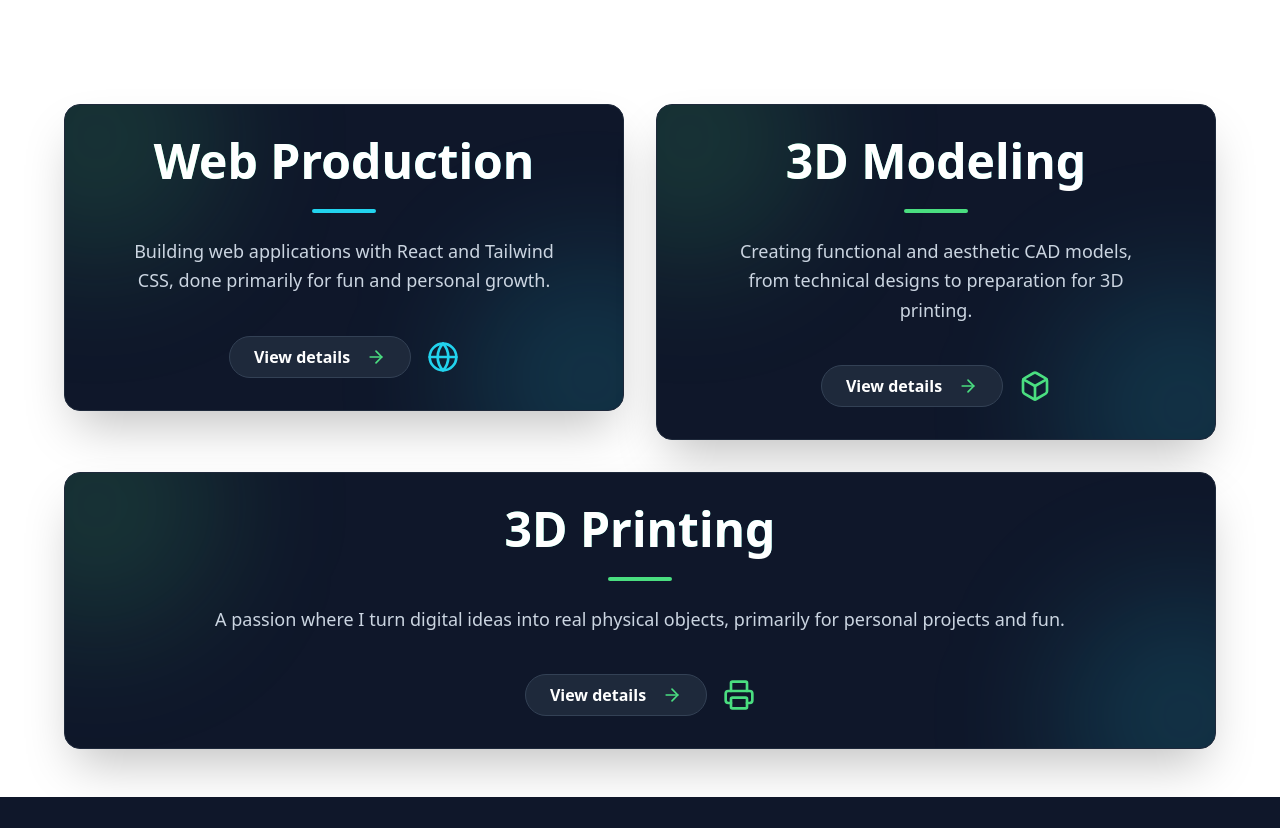
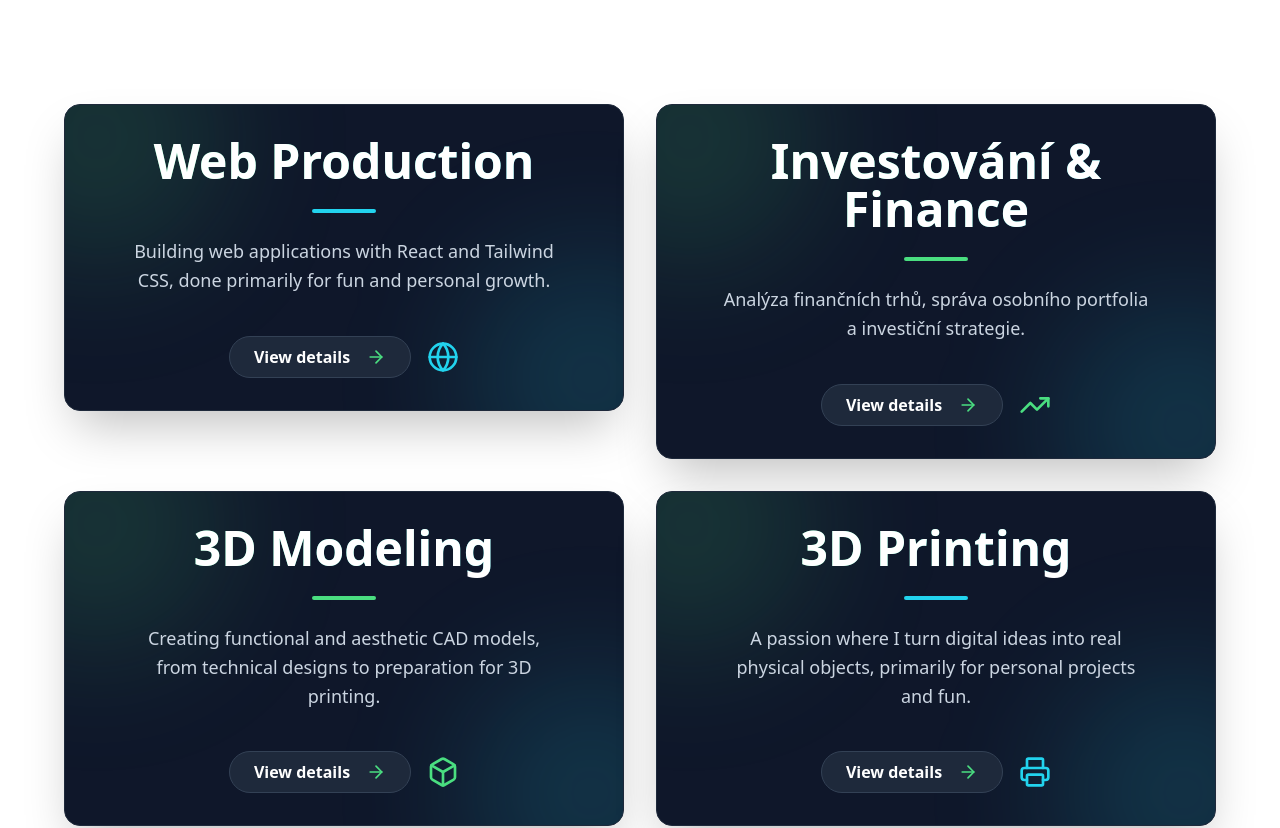
Before and after one commit to Kolecko2004/Website, a React (Vite) app in the folder mysite/: page /projects in a window 1280 px wide. Shown: the part 640-1468 px from the top of the page. Built offline with nearby package versions, Linux system fonts and the light colour scheme.

Commit message:
investing project

```diff
--- a/mysite/src/data/i18n.js
+++ b/mysite/src/data/i18n.js
@@ -97,6 +97,12 @@ const resources = {
               "Building web applications with React and Tailwind CSS, done primarily for fun and personal growth.",
           },
           {
+            slug: "investing",
+            title: "Investování & Finance",
+            description:
+              "Analýza finančních trhů, správa osobního portfolia a investiční strategie.",
+          },
+          {
             slug: "3d-modeling",
             title: "3D Modeling",
             description:
@@ -133,6 +139,28 @@ const resources = {
               title: "Get in Touch",
               description:
                 "Have a question about web development or want to collaborate? Feel free to reach out.",
+              buttonText: "Send an Email",
+              email: "vojtech.drozd.web@protonmail.com",
+            },
+          ],
+        },
+        investing: {
+          title: "Investing & Finance",
+          badge: "Finance",
+          description:
+            "Financial market analysis, personal portfolio management, and investment strategies.",
+          sections: [
+            {
+              type: "text",
+              title: "My Approach to Investing",
+              content:
+                "I apply an analytical approach to managing my personal portfolio, focusing on long-term growth, market analysis, and risk management.\n\nIt is a great way to combine data analysis with real-world economics.",
+            },
+            {
+              type: "contact",
+              title: "Get in Touch",
+              description:
+                "Want to discuss financial markets or investment strategies? Feel free to reach out.",
               buttonText: "Send an Email",
               email: "vojtech.drozd.web@protonmail.com",
             },
@@ -284,6 +312,12 @@ const resources = {
               "Tvorba webových stránek v Reactu a Tailwindu, kterou dělám primárně pro radost a osobní rozvoj.",
           },
           {
+            slug: "investing",
+            title: "Investing & Finance",
+            description:
+              "Financial market analysis, personal portfolio management, and investment strategies.",
+          },
+          {
             slug: "3d-modeling",
             title: "3D Modelování",
             description:
@@ -300,71 +334,102 @@ const resources = {
       projectDetailUI: {
         notFound: "Projekt nenalezen.",
         backButton: "Zpět na projekty",
-        contactFallback: "Napsat"
+        contactFallback: "Napsat",
       },
       projectDetails: {
         "web-production": {
           title: "Vývoj webů",
           badge: "Development",
-          description: "Tvorba webových stránek v Reactu a Tailwindu, kterou dělám primárně pro radost a osobní rozvoj.",
+          description:
+            "Tvorba webových stránek v Reactu a Tailwindu, kterou dělám primárně pro radost a osobní rozvoj.",
           sections: [
             {
               type: "text",
               title: "O mém webovém vývoji",
-              content: "Programovat webové stránky pomocí moderních technologií jako React a Tailwind CSS jsem se naučil především díky své praxi ve firmě numoteq.\n\nDnes se webovému vývoji věnuji hlavně jako zábavě a skvělému způsobu, jak si neustále rozšiřovat své individuální schopnosti.\n\nA pokud vás zajímá, jak takový web z mé dílny vypadá v praxi, nemusíte chodit daleko – tou nejlepší vizitkou je přímo tato stránka, kterou si právě prohlížíte."
+              content:
+                "Programovat webové stránky pomocí moderních technologií jako React a Tailwind CSS jsem se naučil především díky své praxi ve firmě numoteq.\n\nDnes se webovému vývoji věnuji hlavně jako zábavě a skvělému způsobu, jak si neustále rozšiřovat své individuální schopnosti.\n\nA pokud vás zajímá, jak takový web z mé dílny vypadá v praxi, nemusíte chodit daleko – tou nejlepší vizitkou je přímo tato stránka, kterou si právě prohlížíte.",
             },
             {
               type: "contact",
               title: "Napište mi",
-              description: "Máš otázku k webům nebo chceš na něčem spolupracovat? Ozvi se mi.",
+              description:
+                "Máš otázku k webům nebo chceš na něčem spolupracovat? Ozvi se mi.",
               buttonText: "Napsat e-mail",
-              email: "vojtech.drozd.web@protonmail.com"
-            }
-          ]
+              email: "vojtech.drozd.web@protonmail.com",
+            },
+          ],
+        },
+        investing: {
+          title: "Investování a finance",
+          badge: "Finance",
+          description:
+            "Analýza finančních trhů, správa osobního portfolia a investiční strategie.",
+          sections: [
+            {
+              type: "text",
+              title: "Můj přístup k investování",
+              content:
+                "K budování svého osobního portfolia přistupuji analyticky. Zaměřuji se na dlouhodobý růst, analýzu tržních trendů a efektivní řízení rizik.\n\nBaví mě propojovat práci s daty a analytické myšlení s reálnou ekonomikou.",
+            },
+            {
+              type: "contact",
+              title: "Napište mi",
+              description:
+                "Zajímají tě finance nebo chceš probrat investiční strategie? Ozvi se mi.",
+              buttonText: "Napsat e-mail",
+              email: "vojtech.drozd.web@protonmail.com",
+            },
+          ],
         },
         "3d-modeling": {
           title: "3D Modelování",
           badge: "Design",
-          description: "Tvorba funkčních a estetických CAD modelů, od technických návrhů až po přípravu pro 3D tisk.",
+          description:
+            "Tvorba funkčních a estetických CAD modelů, od technických návrhů až po přípravu pro 3D tisk.",
           sections: [
             {
               type: "text",
               title: "Moje cesta k 3D modelování",
-              content: "Základy 3D modelování a technického kreslení jsem získal už na střední škole. Učili jsme se převádět technické návrhy do reálných 3D modelů pomocí softwaru (AutoCAD, Inventor, Solid Edge).\n\nZa pomyslný vrchol svých dosavadních CAD schopností považuji praktickou maturitní zkoušku z 3D modelování. Naším úkolem bylo podle dodané dokumentace vymodelovat kompletní parní stroj – od konstrukce jednotlivých menších součástek až po jejich finální složení do jedné velké funkční sestavy.\n\nAčkoliv na vysoké škole nemám tolik příležitostí tento obor přímo studijně rozvíjet, díky 3D tisku s ním zůstávám v pravidelném kontaktu. Navrhování vlastních funkčních dílů nebo jen modelování pro zábavu je pro mě skvělý způsob, jak si tyto dovednosti udržet a dále je posouvat, zejména s ohledem na 3D tisknutelnost a software jako Fusion 360."
+              content:
+                "Základy 3D modelování a technického kreslení jsem získal už na střední škole. Učili jsme se převádět technické návrhy do reálných 3D modelů pomocí softwaru (AutoCAD, Inventor, Solid Edge).\n\nZa pomyslný vrchol svých dosavadních CAD schopností považuji praktickou maturitní zkoušku z 3D modelování. Naším úkolem bylo podle dodané dokumentace vymodelovat kompletní parní stroj – od konstrukce jednotlivých menších součástek až po jejich finální složení do jedné velké funkční sestavy.\n\nAčkoliv na vysoké škole nemám tolik příležitostí tento obor přímo studijně rozvíjet, díky 3D tisku s ním zůstávám v pravidelném kontaktu. Navrhování vlastních funkčních dílů nebo jen modelování pro zábavu je pro mě skvělý způsob, jak si tyto dovednosti udržet a dále je posouvat, zejména s ohledem na 3D tisknutelnost a software jako Fusion 360.",
             },
             {
               type: "image-grid",
               title: "Ukázky práce",
-              description: "Návrhy a finální rendery mechanické sestavy."
+              description: "Návrhy a finální rendery mechanické sestavy.",
             },
             {
               type: "contact",
               title: "Napište mi",
-              description: "Zaujala tě moje práce nebo potřebuješ něco vymodelovat? Ozvi se mi.",
+              description:
+                "Zaujala tě moje práce nebo potřebuješ něco vymodelovat? Ozvi se mi.",
               buttonText: "Napsat e-mail",
-              email: "vojtech.drozd.web@protonmail.com"
-            }
-          ]
+              email: "vojtech.drozd.web@protonmail.com",
+            },
+          ],
         },
         "3d-printing": {
           title: "3D Tisk",
           badge: "Hardware",
-          description: "Můj nový koníček, díky kterému převádím digitální nápady do reálných předmětů, primárně pro osobní účely a zábavu.",
+          description:
+            "Můj nový koníček, díky kterému převádím digitální nápady do reálných předmětů, primárně pro osobní účely a zábavu.",
           sections: [
             {
               type: "text",
               title: "Moje cesta k 3D tisku",
-              content: "3D tisk je mým poměrně novým koníčkem, který mě ale okamžitě naplno chytnul. Nedávno jsem si pořídil vlastní 3D tiskárnu a otevřely se mi tak úplně nové možnosti, jak zhmotnit své nápady.\n\nTiskárnu využívám hlavně pro osobní účely a pro zábavu. Ať už jde o tisk různých praktických organizérů, náhradních dílů, nebo jen drobných vychytávek pro radost, hrozně mě baví sledovat, jak mi fyzický výrobek roste doslova před očima.\n\nCelé se to navíc neuvěřitelně skvěle doplňuje s mými zkušenostmi s CAD softwarem. Když mi doma něco chybí nebo potřebuji specifickou součástku, prostě si ji sám navrhnu, připravím ve sliceru a rovnou vytisknu přesně podle svých představ."
+              content:
+                "3D tisk je mým poměrně novým koníčkem, který mě ale okamžitě naplno chytnul. Nedávno jsem si pořídil vlastní 3D tiskárnu a otevřely se mi tak úplně nové možnosti, jak zhmotnit své nápady.\n\nTiskárnu využívám hlavně pro osobní účely a pro zábavu. Ať už jde o tisk různých praktických organizérů, náhradních dílů, nebo jen drobných vychytávek pro radost, hrozně mě baví sledovat, jak mi fyzický výrobek roste doslova před očima.\n\nCelé se to navíc neuvěřitelně skvěle doplňuje s mými zkušenostmi s CAD softwarem. Když mi doma něco chybí nebo potřebuji specifickou součástku, prostě si ji sám navrhnu, připravím ve sliceru a rovnou vytisknu přesně podle svých představ.",
             },
             {
               type: "contact",
               title: "Napište mi",
-              description: "Zajímá tě 3D tisk nebo bys chtěl poradit či něco probrat? Napiš mi.",
+              description:
+                "Zajímá tě 3D tisk nebo bys chtěl poradit či něco probrat? Napiš mi.",
               buttonText: "Napsat e-mail",
-              email: "vojtech.drozd.web@protonmail.com"
-            }
-          ]
-        }
+              email: "vojtech.drozd.web@protonmail.com",
+            },
+          ],
+        },
       },
     },
   },
--- a/mysite/src/pages/ProjectDetail.jsx
+++ b/mysite/src/pages/ProjectDetail.jsx
@@ -12,12 +12,15 @@ const projectConfig = {
   "web-production": {
     color: "bg-cyan-400"
   },
+  "investing": {
+    color: "bg-green-400"
+  },
   "3d-modeling": {
     color: "bg-green-400",
     images: [img1, img2]
   },
   "3d-printing": {
-    color: "bg-green-400"
+    color: "bg-cyan-400"
   }
 };
 
--- a/mysite/src/pages/Projects.jsx
+++ b/mysite/src/pages/Projects.jsx
@@ -2,25 +2,28 @@ import React from "react";
 import { useTranslation, Trans } from "react-i18next";
 import Hero from "../components/Hero";
 import { FeatureBlock } from "../components/FeatureBlock";
-import { Printer, Box, Globe } from "lucide-react";
+import { Printer, Box, Globe, TrendingUp } from "lucide-react";
 import { Button } from "../components/Button";
 
 export default function Projects() {
   const { t } = useTranslation();
 
-  // Konfigurace vizuálních prvků podle slugů
   const categoryConfig = {
     "web-production": {
       icon: <Globe className="text-cyan-400" size={32} />,
       color: "bg-cyan-400",
+    },
+    "investing": {
+      icon: <TrendingUp className="text-green-400" size={32} />,
+      color: "bg-green-400",
     },
     "3d-modeling": {
       icon: <Box className="text-green-400" size={32} />,
       color: "bg-green-400",
     },
     "3d-printing": {
-      icon: <Printer className="text-green-400" size={32} />,
-      color: "bg-green-400",
+      icon: <Printer className="text-cyan-400" size={32} />,
+      color: "bg-cyan-400",
     },
   };
 
```
